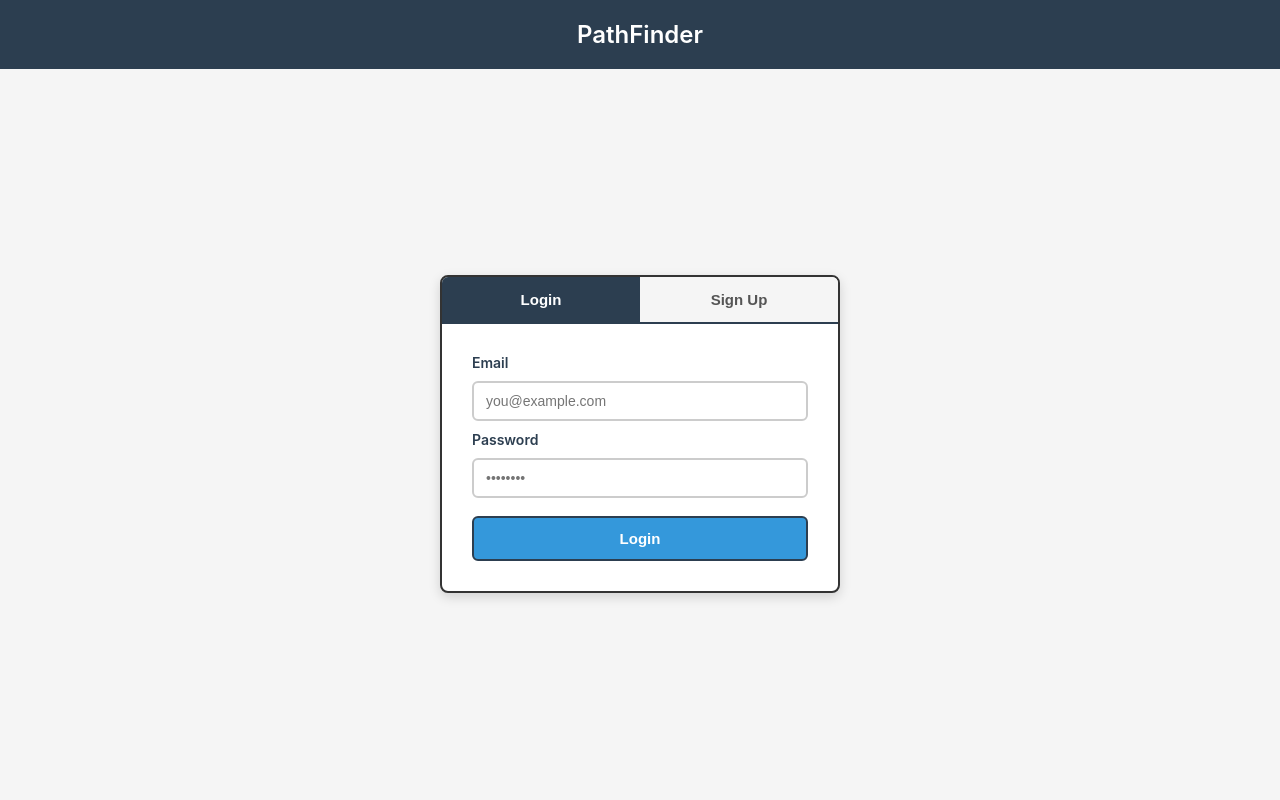
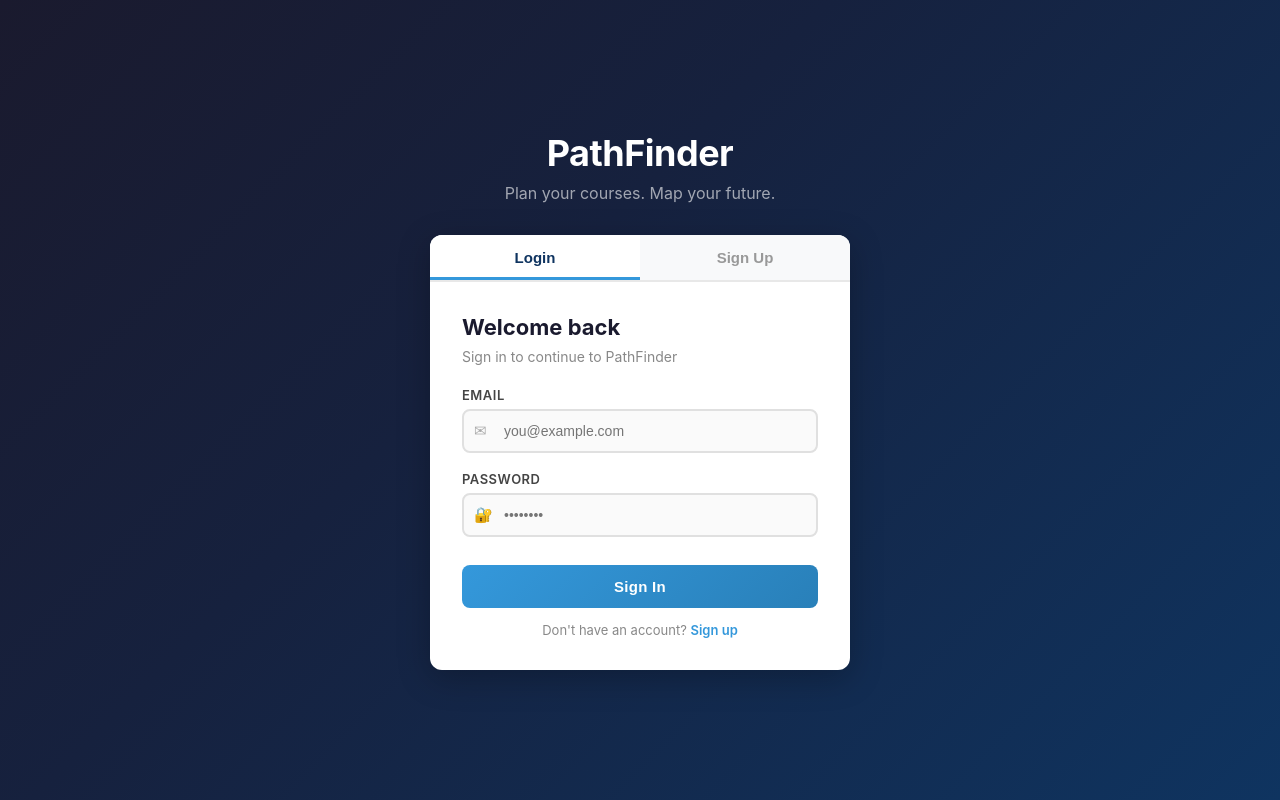
Before and after one commit to ArshveerN/PathFinder, a React (Vite) app in the folder frontend/: page / in a window 1280 px wide. Built offline with nearby package versions, Linux system fonts and the light colour scheme; no server answers.

Commit message:
finished login portion

```diff
--- a/frontend/src/App.css
+++ b/frontend/src/App.css
@@ -127,106 +127,235 @@
 }
 
 /* Auth screen */
+.auth-page {
+  min-height: 100vh;
+  background: linear-gradient(135deg, #1a1a2e 0%, #16213e 40%, #0f3460 100%);
+  display: flex;
+  align-items: center;
+  justify-content: center;
+}
+
 .auth-container {
   display: flex;
-  justify-content: center;
+  flex-direction: column;
   align-items: center;
-  min-height: calc(100vh - 70px);
-  background-color: #f5f5f5;
+  width: 100%;
+  padding: 20px;
+}
+
+.auth-branding {
+  text-align: center;
+  margin-bottom: 32px;
+}
+
+.auth-logo {
+  font-size: 36px;
+  font-weight: 700;
+  color: white;
+  margin: 0 0 8px 0;
+  letter-spacing: -0.5px;
+}
+
+.auth-tagline {
+  color: rgba(255, 255, 255, 0.6);
+  font-size: 16px;
+  margin: 0;
 }
 
 .auth-card {
   background: white;
-  border: 2px solid #333;
-  border-radius: 8px;
-  box-shadow: 0 4px 12px rgba(0, 0, 0, 0.15);
+  border-radius: 12px;
+  box-shadow: 0 8px 32px rgba(0, 0, 0, 0.25);
   width: 100%;
-  max-width: 400px;
+  max-width: 420px;
   overflow: hidden;
 }
 
 .auth-tabs {
   display: flex;
-  border-bottom: 2px solid #2c3e50;
+  border-bottom: 2px solid #e8e8e8;
 }
 
 .auth-tab {
   flex: 1;
   padding: 14px;
-  background: #f5f5f5;
+  background: #f8f9fa;
   border: none;
   cursor: pointer;
   font-size: 15px;
   font-weight: 600;
-  color: #555;
-  transition: all 0.2s;
+  color: #999;
+  transition: all 0.25s;
 }
 
 .auth-tab.active {
-  background: #2c3e50;
-  color: white;
+  background: white;
+  color: #0f3460;
+  box-shadow: inset 0 -3px 0 #3498db;
 }
 
 .auth-tab:hover:not(.active) {
-  background: #e0e0e0;
+  background: #eef1f4;
+  color: #666;
 }
 
 .auth-form {
   display: flex;
   flex-direction: column;
-  padding: 30px;
-  gap: 10px;
+  padding: 32px;
+  gap: 6px;
+}
+
+.auth-heading {
+  font-size: 22px;
+  font-weight: 700;
+  color: #1a1a2e;
+  margin: 0 0 2px 0;
+}
+
+.auth-subheading {
+  font-size: 14px;
+  color: #888;
+  margin: 0 0 16px 0;
+}
+
+.auth-field {
+  display: flex;
+  flex-direction: column;
+  gap: 6px;
+  margin-bottom: 12px;
 }
 
 .auth-label {
-  font-size: 14px;
+  font-size: 13px;
   font-weight: 600;
-  color: #2c3e50;
+  color: #444;
+  text-transform: uppercase;
+  letter-spacing: 0.5px;
+}
+
+.auth-input-wrapper {
+  position: relative;
+  display: flex;
+  align-items: center;
+}
+
+.auth-input-icon {
+  position: absolute;
+  left: 12px;
+  font-size: 15px;
+  color: #aaa;
+  pointer-events: none;
 }
 
 .auth-input {
-  padding: 10px 12px;
-  border: 2px solid #ccc;
-  border-radius: 6px;
+  width: 100%;
+  padding: 12px 12px 12px 40px;
+  border: 2px solid #e0e0e0;
+  border-radius: 8px;
   font-size: 14px;
-  transition: border-color 0.2s;
+  transition: border-color 0.2s, box-shadow 0.2s;
+  background: #fafafa;
+  box-sizing: border-box;
 }
 
 .auth-input:focus {
   outline: none;
   border-color: #3498db;
+  box-shadow: 0 0 0 3px rgba(52, 152, 219, 0.15);
+  background: white;
 }
 
 .auth-error {
   color: #e74c3c;
   font-size: 13px;
-  margin: 0;
+  margin: 4px 0 0 0;
+  background: #fdf0ef;
+  padding: 8px 12px;
+  border-radius: 6px;
+  border-left: 3px solid #e74c3c;
 }
 
 .auth-submit {
-  margin-top: 8px;
-  padding: 12px;
-  background-color: #3498db;
+  margin-top: 10px;
+  padding: 13px;
+  background: linear-gradient(135deg, #3498db, #2980b9);
   color: white;
-  border: 2px solid #2c3e50;
-  border-radius: 6px;
+  border: none;
+  border-radius: 8px;
   font-size: 15px;
   font-weight: 600;
   cursor: pointer;
-  transition: background-color 0.2s;
+  transition: transform 0.15s, box-shadow 0.15s, opacity 0.15s;
+  letter-spacing: 0.3px;
 }
 
-.auth-submit:hover {
-  background-color: #2980b9;
+.auth-submit:hover:not(:disabled) {
+  transform: translateY(-1px);
+  box-shadow: 0 4px 12px rgba(52, 152, 219, 0.4);
+}
+
+.auth-submit:active:not(:disabled) {
+  transform: translateY(0);
+}
+
+.auth-submit:disabled {
+  opacity: 0.7;
+  cursor: not-allowed;
+}
+
+.auth-switch-text {
+  text-align: center;
+  font-size: 13px;
+  color: #888;
+  margin: 8px 0 0 0;
+}
+
+.auth-switch-link {
+  color: #3498db;
+  font-weight: 600;
+  cursor: pointer;
+  transition: color 0.15s;
+}
+
+.auth-switch-link:hover {
+  color: #2980b9;
+  text-decoration: underline;
 }
 
 .auth-success {
   display: flex;
   flex-direction: column;
   align-items: center;
-  padding: 30px;
-  gap: 20px;
+  padding: 40px 30px;
+  gap: 16px;
   text-align: center;
-  color: #27ae60;
+}
+
+.auth-success-icon {
+  width: 56px;
+  height: 56px;
+  border-radius: 50%;
+  background: #27ae60;
+  color: white;
+  font-size: 28px;
+  display: flex;
+  align-items: center;
+  justify-content: center;
+}
+
+.auth-success p {
+  color: #333;
   font-weight: 600;
+  font-size: 15px;
+  margin: 0;
 }
+
+@media (max-width: 480px) {
+  .auth-form {
+    padding: 24px 20px;
+  }
+  .auth-logo {
+    font-size: 28px;
+  }
+}
--- a/frontend/src/App.jsx
+++ b/frontend/src/App.jsx
@@ -1,5 +1,6 @@
 import useApp from './models/useApp'
 import useAuth from './models/useAuth'
+import { CoursesProvider } from './models/useCourses.jsx'
 import AuthView from './views/AuthView'
 import DashboardView from './views/DashboardView'
 import CareerPathsController from './controllers/CareerPathsController'
@@ -7,8 +8,7 @@ import CareerRoadmapController from './controllers/CareerRoadmapController'
 import BrowseCoursesController from './controllers/BrowseCoursesController'
 import QandAController from './controllers/QandAController'
 
-function App() {
-    const { session, loading, authError, login, signup, logout } = useAuth()
+function AppContent({ logout }) {
     const {
         message,
         currentView,
@@ -18,12 +18,6 @@ function App() {
         goToCareerPaths,
         openRoadmap
     } = useApp()
-
-    if (loading) return null
-
-    if (!session) {
-        return <AuthView onLogin={login} onSignup={signup} error={authError} />
-    }
 
     if (currentView === 'careerPaths') {
         return (
@@ -63,4 +57,20 @@ function App() {
     )
 }
 
+function App() {
+    const { session, loading, authError, login, signup, logout } = useAuth()
+
+    if (loading) return null
+
+    if (!session) {
+        return <AuthView onLogin={login} onSignup={signup} error={authError} />
+    }
+
+    return (
+        <CoursesProvider>
+            <AppContent logout={logout} />
+        </CoursesProvider>
+    )
+}
+
 export default App
--- a/frontend/src/models/useCareerRoadmap.js
+++ b/frontend/src/models/useCareerRoadmap.js
@@ -1,106 +1,76 @@
-import { useState, useEffect, useCallback } from 'react';
-import supabase from '../supabaseClient';
-import jobPaths from '../data/jobPaths';
+import { useState, useEffect, useCallback, useMemo } from 'react'
+import useCourses from './useCourses.jsx'
+import jobPaths from '../data/jobPaths'
 
-/**
- * Extract flat dependency list from a parsed prerequisite tree.
- *   - Simple string: "ANT101H5"
- *   - Array: ["and", "ANT101H5", "BIO152H5"]
- *   - Nested: ["or", ["and", "A", "B"], "C"]
- */
 function extractDependencies(prereqNode, parentType = 'AND') {
-  if (!prereqNode) return [];
+  if (!prereqNode) return []
 
   if (typeof prereqNode === 'string') {
-    return [{ code: prereqNode.trim(), type: parentType }];
+    return [{ code: prereqNode.trim(), type: parentType }]
   }
 
   if (Array.isArray(prereqNode) && prereqNode.length >= 2) {
-    const operator = prereqNode[0].toUpperCase();
-    const operands = prereqNode.slice(1);
-    let deps = [];
+    const operator = prereqNode[0].toUpperCase()
+    const operands = prereqNode.slice(1)
+    let deps = []
     operands.forEach(op => {
-      deps = [...deps, ...extractDependencies(op, operator)];
-    });
-    const seen = new Set();
+      deps = [...deps, ...extractDependencies(op, operator)]
+    })
+    const seen = new Set()
     return deps.filter(d => {
-      if (seen.has(d.code)) return false;
-      seen.add(d.code);
-      return true;
-    });
+      if (seen.has(d.code)) return false
+      seen.add(d.code)
+      return true
+    })
   }
 
-  return [];
+  return []
 }
 
-/**
- * Parse the Prerequisites_parsed column.
- * In Supabase it's stored as TEXT, so values like:
- *   '["or", "CSC148H5", "CSC111H5"]'
- *   'CSC209H5'
- *   'NULL' / null / ''
- * need to be handled.
- */
 function parsePrereqColumn(raw) {
-  if (!raw || raw === 'NULL' || raw === 'null') return null;
+  if (!raw || raw === 'NULL' || raw === 'null') return null
 
-  // Already an object/array (if Supabase returns JSONB)
-  if (typeof raw === 'object') return raw;
+  if (typeof raw === 'object') return raw
 
   if (typeof raw === 'string') {
-    const trimmed = raw.trim();
-    if (!trimmed || trimmed === 'NULL' || trimmed === 'null') return null;
+    const trimmed = raw.trim()
+    if (!trimmed || trimmed === 'NULL' || trimmed === 'null') return null
 
-    // Try JSON parse (handles arrays like '["or", "CSC148H5"]')
     try {
-      return JSON.parse(trimmed);
+      return JSON.parse(trimmed)
     } catch {
-      // Not valid JSON — might be a plain course code like "CSC209H5"
-      // Check if it looks like a course code (letters + digits)
       if (/^[A-Z]{2,4}\d{3}[A-Z0-9]*$/i.test(trimmed)) {
-        return trimmed;
+        return trimmed
       }
-      return null;
+      return null
     }
   }
 
-  return null;
-}
-
-async function fetchAllCourses() {
-  const PAGE_SIZE = 1000;
-  let all = [];
-  let from = 0;
-
-  while (true) {
-    const { data, error } = await supabase
-      .from('Courses')
-      .select('*')
-      .range(from, from + PAGE_SIZE - 1);
-
-    if (error) throw new Error(error.message);
-    if (!data || data.length === 0) break;
-    all = all.concat(data);
-    if (data.length < PAGE_SIZE) break;
-    from += PAGE_SIZE;
-  }
-
-  return all;
+  return null
 }
 
 function useCareerRoadmap(career) {
-  const [loading, setLoading] = useState(true);
-  const [coursesWithRequirements, setCoursesWithRequirements] = useState([]);
+  const { courses: allCourses, loading: coursesLoading } = useCourses()
+  const [coursesWithRequirements, setCoursesWithRequirements] = useState([])
+  const [loading, setLoading] = useState(true)
 
-  const pathCourses = jobPaths[career] || [];
+  const pathCourses = jobPaths[career] || []
 
-  const buildCourseDetails = useCallback((courseCode, courseMap, pathSet) => {
-    const row = courseMap.get(courseCode);
+  const courseMap = useMemo(() => {
+    const map = new Map()
+    allCourses.forEach(row => {
+      const code = row['Course Code'] ?? row['course_code'] ?? row.code ?? ''
+      if (code) map.set(code, row)
+    })
+    return map
+  }, [allCourses])
 
-    // Try both column name casings since Supabase preserves the original
-    const raw = row?.['Prerequisites_parsed'] ?? row?.['prerequisites_parsed'] ?? null;
-    const logicTree = parsePrereqColumn(raw);
-    const requirements = extractDependencies(logicTree);
+  const buildCourseDetails = useCallback((courseCode, pathSet) => {
+    const row = courseMap.get(courseCode)
+
+    const raw = row?.['Prerequisites_parsed'] ?? row?.['prerequisites_parsed'] ?? null
+    const logicTree = parsePrereqColumn(raw)
+    const requirements = extractDependencies(logicTree)
 
     return {
       courseCode,
@@ -110,53 +80,33 @@ function useCareerRoadmap(career) {
         ...req,
         inPath: pathSet.has(req.code),
       })),
-    };
-  }, []);
+    }
+  }, [courseMap])
 
   useEffect(() => {
-    let cancelled = false;
+    if (coursesLoading) return
 
-    async function loadData() {
-      try {
-        setLoading(true);
-        const allCourses = await fetchAllCourses();
+    const pathSet = new Set(pathCourses)
+    const data = pathCourses
+      .filter(code => courseMap.has(code))
+      .map(code => buildCourseDetails(code, pathSet))
 
-        // Build lookup — handle both 'Course Code' and 'code' column names
-        const courseMap = new Map();
-        allCourses.forEach(row => {
-          const code = row['Course Code'] ?? row['course_code'] ?? row.code ?? '';
-          if (code) courseMap.set(code, row);
-        });
-
-        const pathSet = new Set(pathCourses);
-        const data = pathCourses
-          .filter(code => courseMap.has(code))
-          .map(code => buildCourseDetails(code, courseMap, pathSet));
-
-        if (!cancelled) setCoursesWithRequirements(data);
-      } catch (err) {
-        console.error('Error loading roadmap:', err);
-      } finally {
-        if (!cancelled) setLoading(false);
-      }
-    }
-
-    loadData();
-    return () => { cancelled = true; };
-  }, [career, pathCourses, buildCourseDetails]);
+    setCoursesWithRequirements(data)
+    setLoading(false)
+  }, [coursesLoading, career, pathCourses, courseMap, buildCourseDetails])
 
   const getCourseDetails = useCallback((courseCode) => {
-    const existing = coursesWithRequirements.find(c => c.courseCode === courseCode);
-    if (existing) return existing;
-    return { courseCode, name: '', description: '', requirements: [] };
-  }, [coursesWithRequirements]);
+    const existing = coursesWithRequirements.find(c => c.courseCode === courseCode)
+    if (existing) return existing
+    return { courseCode, name: '', description: '', requirements: [] }
+  }, [coursesWithRequirements])
 
   return {
     pathCourses,
     coursesWithRequirements,
     getCourseDetails,
-    loading,
-  };
+    loading: coursesLoading || loading,
+  }
 }
 
-export default useCareerRoadmap;
+export default useCareerRoadmap
--- a/frontend/src/views/AuthView.jsx
+++ b/frontend/src/views/AuthView.jsx
@@ -6,14 +6,20 @@ function AuthView({ onLogin, onSignup, error }) {
   const [email, setEmail] = useState('')
   const [password, setPassword] = useState('')
   const [signupSuccess, setSignupSuccess] = useState(false)
+  const [loading, setLoading] = useState(false)
 
   const handleSubmit = async (e) => {
     e.preventDefault()
+    setLoading(true)
+    try {
       if (mode === 'login') {
-      onLogin(email, password)
+        await onLogin(email, password)
       } else {
         const ok = await onSignup(email, password)
         if (ok) setSignupSuccess(true)
+      }
+    } finally {
+      setLoading(false)
     }
   }
 
@@ -25,12 +31,13 @@ function AuthView({ onLogin, onSignup, error }) {
   }
 
   return (
-    <div className="app">
-      <header className="header">
-        <h1>PathFinder</h1>
-      </header>
+    <div className="auth-page">
+      <div className="auth-container">
+        <div className="auth-branding">
+          <h1 className="auth-logo">PathFinder</h1>
+          <p className="auth-tagline">Plan your courses. Map your future.</p>
+        </div>
 
-      <div className="auth-container">
         <div className="auth-card">
           <div className="auth-tabs">
             <button
@@ -49,6 +56,7 @@ function AuthView({ onLogin, onSignup, error }) {
 
           {signupSuccess ? (
             <div className="auth-success">
+              <div className="auth-success-icon">&#10003;</div>
               <p>Account created! Check your email to confirm, then log in.</p>
               <button className="auth-submit" onClick={() => switchMode('login')}>
                 Go to Login
@@ -56,8 +64,21 @@ function AuthView({ onLogin, onSignup, error }) {
             </div>
           ) : (
             <form onSubmit={handleSubmit} className="auth-form">
-              <label className="auth-label">Email</label>
+              <h2 className="auth-heading">
+                {mode === 'login' ? 'Welcome back' : 'Get started'}
+              </h2>
+              <p className="auth-subheading">
+                {mode === 'login'
+                  ? 'Sign in to continue to PathFinder'
+                  : 'Create an account to start planning'}
+              </p>
+
+              <div className="auth-field">
+                <label className="auth-label" htmlFor="auth-email">Email</label>
+                <div className="auth-input-wrapper">
+                  <span className="auth-input-icon">&#9993;</span>
                   <input
+                    id="auth-email"
                     className="auth-input"
                     type="email"
                     value={email}
@@ -65,22 +86,45 @@ function AuthView({ onLogin, onSignup, error }) {
                     required
                     placeholder="you@example.com"
                   />
+                </div>
+              </div>
 
-              <label className="auth-label">Password</label>
+              <div className="auth-field">
+                <label className="auth-label" htmlFor="auth-password">Password</label>
+                <div className="auth-input-wrapper">
+                  <span className="auth-input-icon">&#128272;</span>
                   <input
+                    id="auth-password"
                     className="auth-input"
                     type="password"
                     value={password}
                     onChange={(e) => setPassword(e.target.value)}
                     required
                     placeholder="••••••••"
+                    minLength={6}
                   />
+                </div>
+              </div>
 
               {error && <p className="auth-error">{error}</p>}
 
-              <button type="submit" className="auth-submit">
-                {mode === 'login' ? 'Login' : 'Create Account'}
+              <button type="submit" className="auth-submit" disabled={loading}>
+                {loading
+                  ? 'Please wait...'
+                  : mode === 'login'
+                    ? 'Sign In'
+                    : 'Create Account'}
               </button>
+
+              <p className="auth-switch-text">
+                {mode === 'login' ? "Don't have an account? " : 'Already have an account? '}
+                <span
+                  className="auth-switch-link"
+                  onClick={() => switchMode(mode === 'login' ? 'signup' : 'login')}
+                >
+                  {mode === 'login' ? 'Sign up' : 'Log in'}
+                </span>
+              </p>
             </form>
           )}
         </div>
```
Also changed, not shown: frontend/src/models/useBrowseCourses.js (+2 -41 lines), frontend/src/views/BrowseCoursesView.css (+23 -0 lines), frontend/src/views/BrowseCoursesView.jsx (+48 -19 lines). Lines whose indentation alone changed are shown as unchanged.
